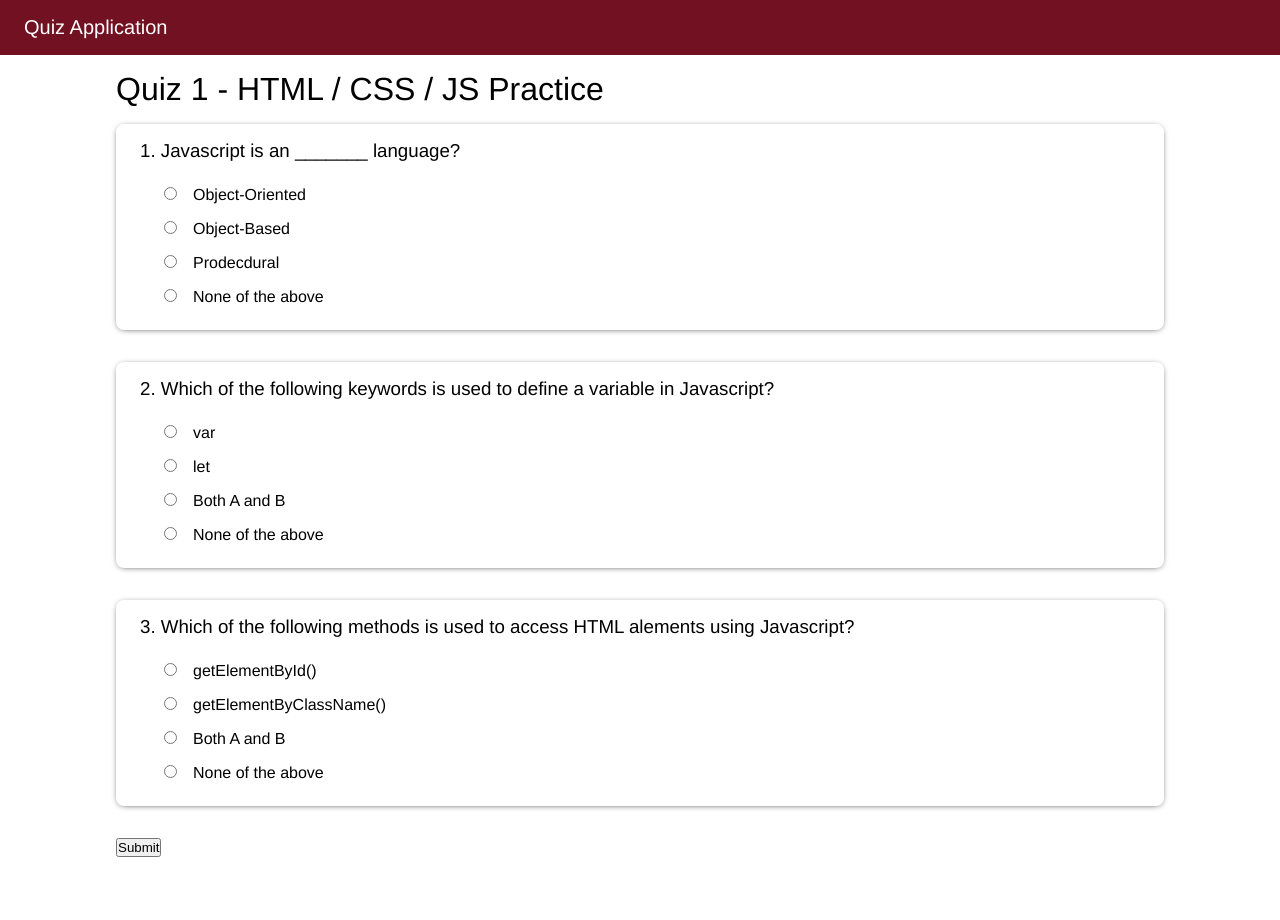
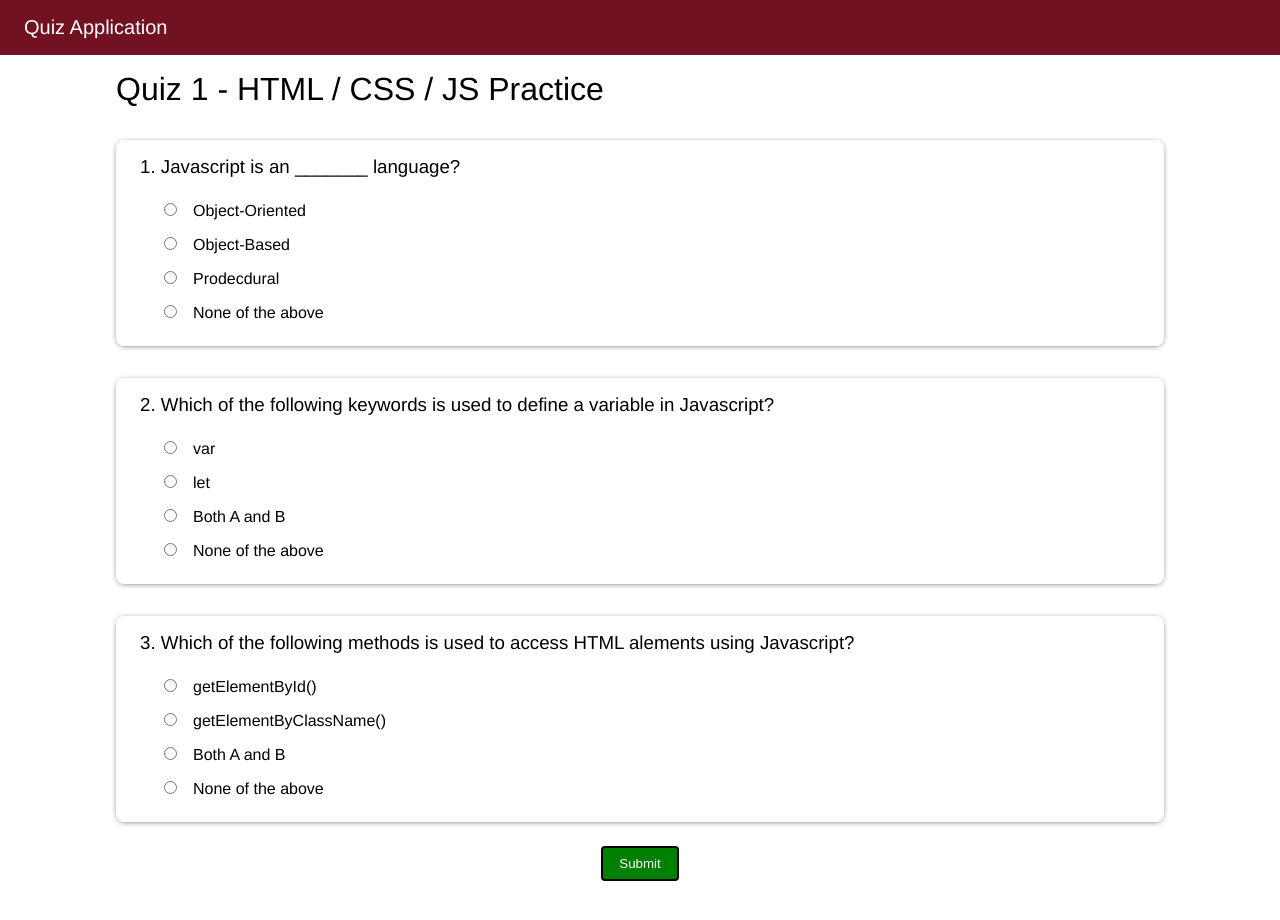
Before and after one commit to UncannyValle/snowjoe-assignment, a Vue app: page / in a window 1280 px wide. Before the commit the page ends 873 px from the top, so only its background shows below. Built offline with nearby package versions, Linux system fonts and the light colour scheme.

Commit message:
error message fixed -will only show when no guesses are present

```diff
--- a/src/App.vue
+++ b/src/App.vue
@@ -5,7 +5,6 @@
     </header>
     <main>
       <h1 class="quiz-title">Quiz 1 - HTML / CSS / JS Practice</h1>
-      <!-- v-if="store.state.score >= 0" -->
       <ResultsHeader
         v-if="store.state.score >= 0"
         :score="store.state.score"
@@ -62,6 +61,5 @@ main {
 }
 .quiz-title {
   font-weight: 400;
-  padding-bottom: 1rem;
 }
 </style>
--- a/src/components/QuestionCard.vue
+++ b/src/components/QuestionCard.vue
@@ -26,7 +26,11 @@
     </div>
   </div>
 
-  <button type="submit" @click="handleClick">Submit</button>
+  <button class="button" type="submit" @click="handleClick">Submit</button>
+  <p v-if="emptyGuesses" class="error-message">
+    Answer all questions before submitting. Unanswered questiosna re displayed
+    in yellow.
+  </p>
 </template>
 
 <script>
@@ -42,6 +46,7 @@ export default {
     const guesses = ref([]);
     const checked = ref([]);
     const score = ref();
+    const emptyGuesses = ref(false);
 
     const checkWrong = (index) => {
       if (checked.value[index] === "empty") {
@@ -62,12 +67,14 @@ export default {
 
     const isCorrect = () => {
       if (guesses.value.includes(undefined) || guesses.value.length === 0) {
+        emptyGuesses.value = true;
         checked.value = answers.map((answer, index) => {
           console.log(guesses.value[index]);
           return guesses.value[index] === undefined ? "empty" : null;
         });
       } else {
         score.value = 0;
+        emptyGuesses.value = false;
         checked.value = answers.map((value, index) => {
           if (guesses.value[index] === undefined) {
             return "empty";
@@ -80,15 +87,17 @@ export default {
       checked.value.forEach((x) =>
         x === "right" ? (score.value += 10) : null
       );
-      // console.log(checked.value);
     };
 
+    console.log(emptyGuesses.value);
     const handleClick = () => {
       isCorrect();
       store.methods.scoreUpdate(score);
+      console.log(checked.value, emptyGuesses.value);
     };
     return {
       guesses,
+      emptyGuesses,
       isCorrect,
       answers,
       handleClick,
@@ -106,7 +115,7 @@ export default {
   border-radius: 0.5rem;
   -webkit-box-shadow: 0px 1px 7px -3px #000000;
   box-shadow: 0px 1px 7px -3px #000000;
-  margin-bottom: 2rem;
+  margin-top: 2rem;
 
   label {
     padding: 0 1rem;
@@ -138,4 +147,17 @@ export default {
   border: 3px solid rgb(0, 107, 0);
   color: #ffffff;
 }
+.button {
+  display: block;
+  padding: 0.5rem 1rem;
+  margin: 1.5rem auto;
+  color: white;
+  border: solid black 2px;
+  border-radius: 0.25rem;
+  background-color: green;
+}
+.error-message {
+  color: red;
+  text-align: center;
+}
 </style>
```
